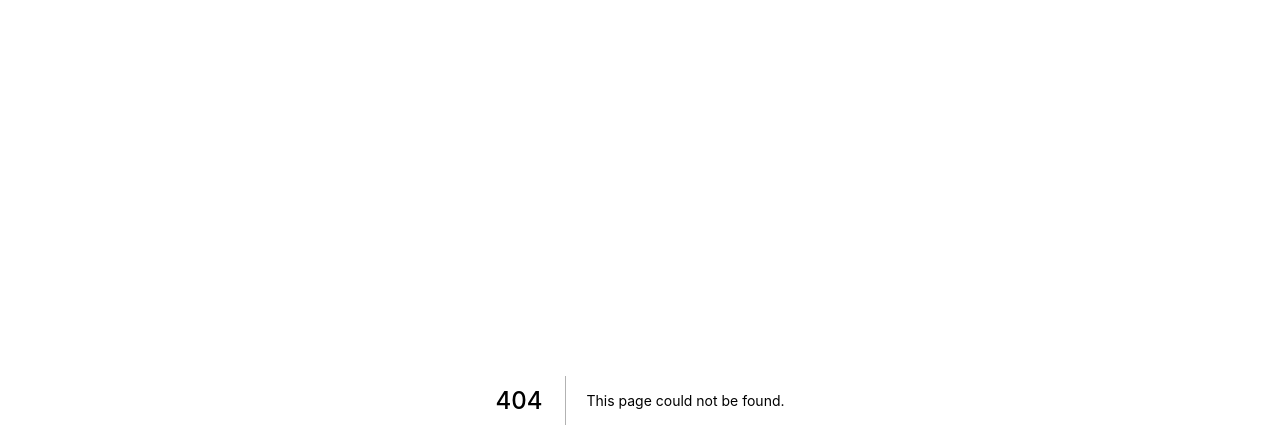
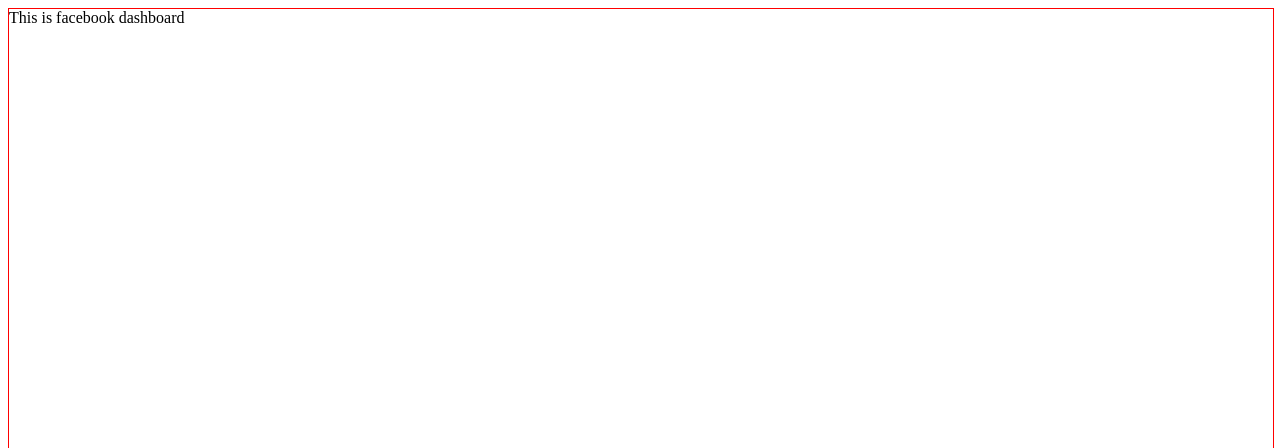
Before and after one commit to h32109/42front, a Next.js app in the folder cms-web/: page /dashboard in a window 1280 px wide. Before the commit this address had no page. Shown: the top 448 px of the page. Built offline with nearby package versions, Linux system fonts and the light colour scheme.

Commit message:
Create Dashboard component

```diff
--- a/cms-web/components/Header.tsx
+++ b/cms-web/components/Header.tsx
@@ -16,6 +16,9 @@ const Header = () => {
       <Link href="/client">
         <button type="button">client</button>
       </Link>
+      <Link href="/dashboard">
+        <button type="button">Dashboard</button>
+      </Link>
     </div>
   );
 };
--- a/cms-web/next.config.js
+++ b/cms-web/next.config.js
@@ -1,4 +1,5 @@
 const withBundleAnalyzer = require("@zeit/next-bundle-analyzer");
+// import withBundleAnalyzer from "@zeit/next-bundle-analyzer";
 
 module.exports = withBundleAnalyzer({
   distDir: ".next", // 빌드 파일을 저장할 디렉토리 (default: .next)
--- a/cms-web/package.json
+++ b/cms-web/package.json
@@ -11,6 +11,8 @@
   },
   "dependencies": {
     "@apollo/client": "^3.3.15",
+    "@emotion/react": "^11.1.5",
+    "@emotion/styled": "^11.3.0",
     "@types/jest": "^26.0.22",
     "axios": "^0.21.1",
     "graphql": "^15.5.0",
@@ -42,6 +44,5 @@
     "jest": "^26.6.3",
     "prettier": "^2.2.1",
     "typescript": "^4.2.4"
-  },
-  "type": "module"
+  }
 }
--- /dev/null
+++ b/cms-web/pages/dashboard.tsx
@@ -0,0 +1,14 @@
+import React from "react";
+import styled from "@emotion/styled";
+
+const dashboard = () => {
+  return <Dashboard>This is facebook dashboard</Dashboard>;
+};
+
+const Dashboard = styled.div`
+  width: 100%;
+  height: 100vh;
+  border: 1px solid red;
+`;
+
+export default dashboard;
```
Also changed, not shown: 1 other file (tests, documents, lock files or other folders).
